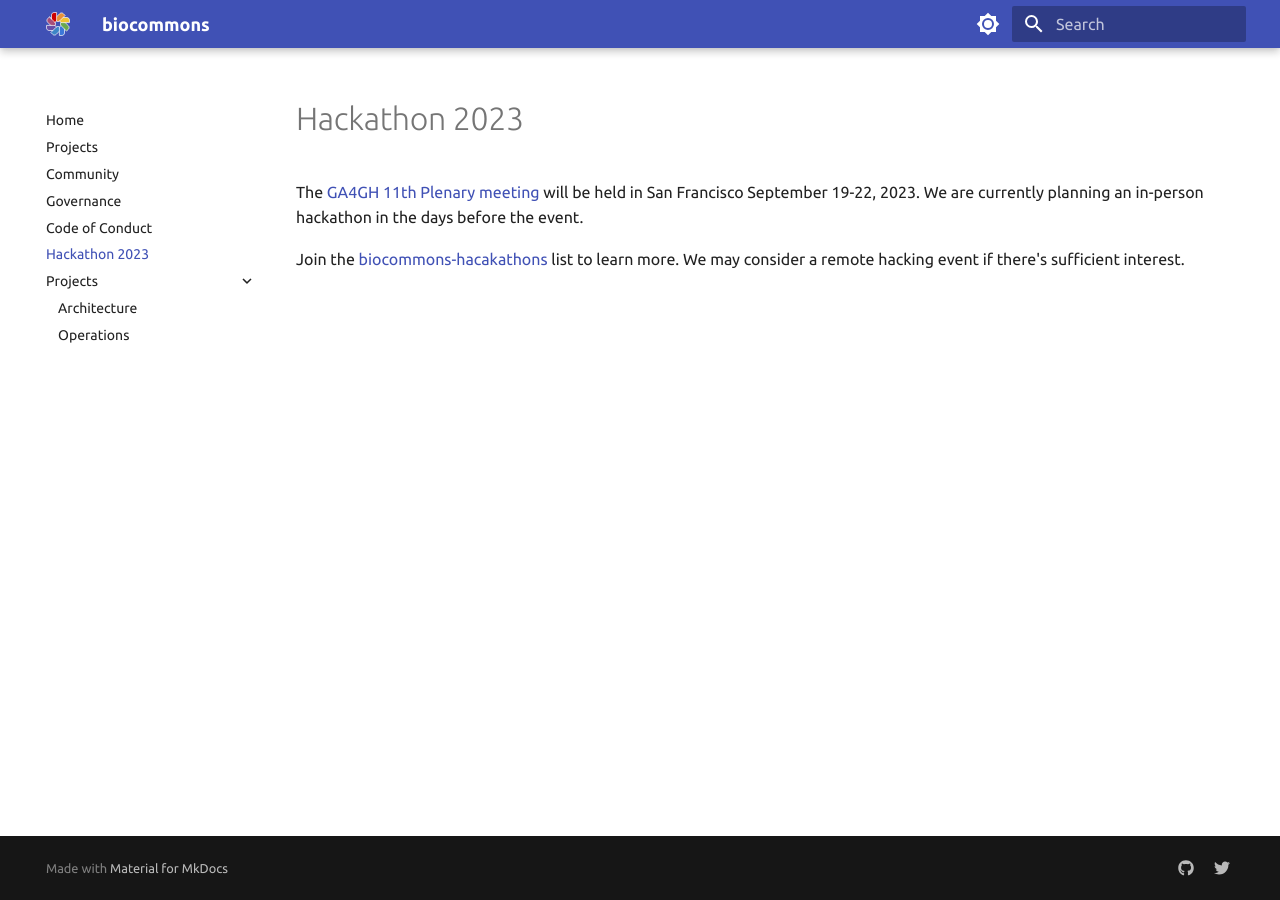
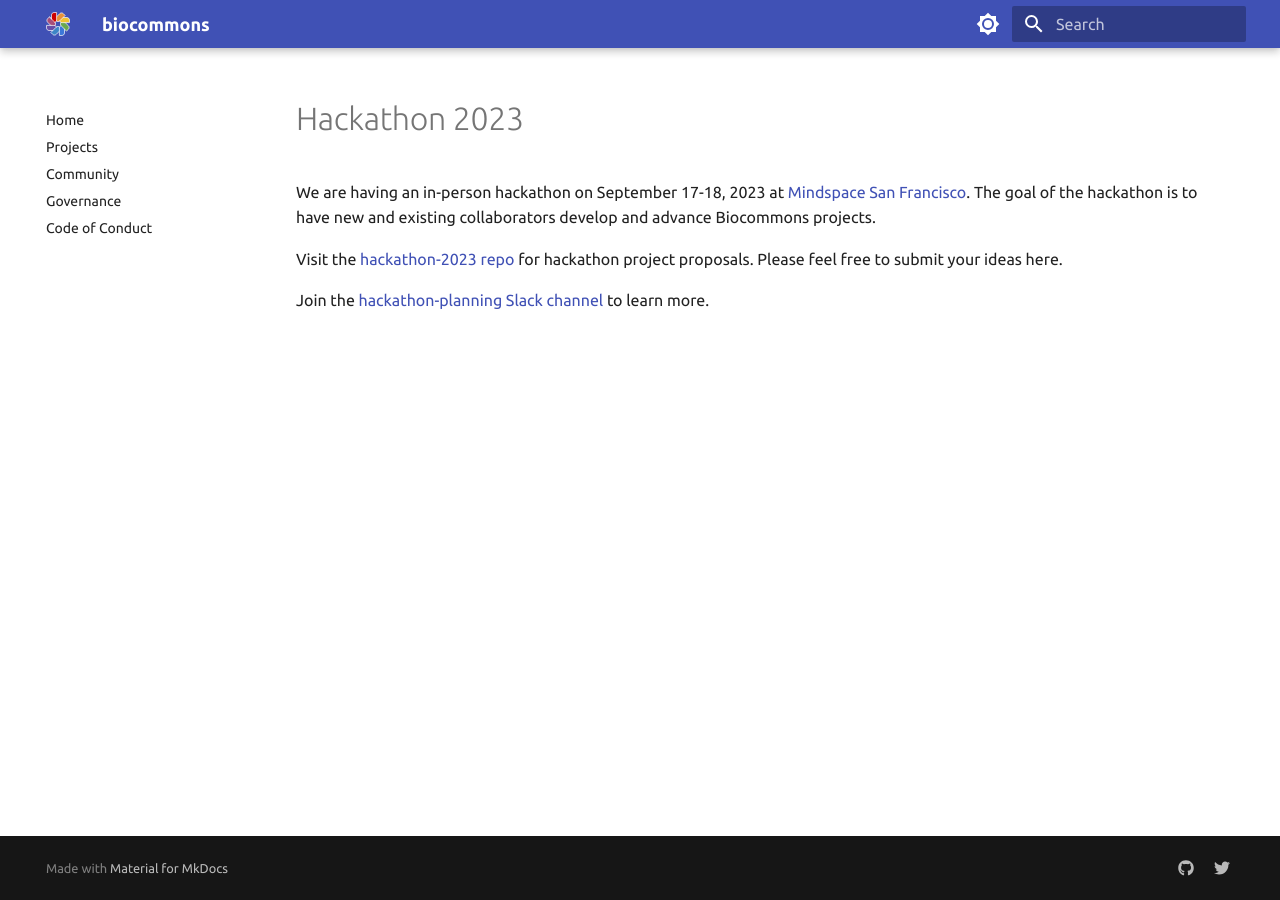
Before and after one commit to biocommons/biocommons.github.io, an MkDocs documentation site: the page built from docs/hackathon-2023.md, in a window 1280 px wide. Built offline with MkDocs 1.6.1 and Material for MkDocs 9.7.7, drawn with Linux system fonts in a browser that asks for light colours.

Commit message:
Update hackathon page + hide from navbar

```diff
--- a/docs/hackathon-2023.md
+++ b/docs/hackathon-2023.md
@@ -1,8 +1,7 @@
 # Hackathon 2023
 
-The [GA4GH 11th Plenary meeting](https://broadinstitute.swoogo.com/ga4gh11thplenary) will be held in
-San Francisco September 19-22, 2023. We are currently planning an in-person hackathon in the days
-before the event.
+We are having an in-person hackathon on September 17-18, 2023 at [Mindspace San Francisco](https://www.google.com/maps/place/Mindspace+San+Francisco/data=!4m2!3m1!19sChIJ1SY5AOOBhYARpyx2-yXz53M). The goal of the hackathon is to have new and existing collaborators develop and advance Biocommons projects.
 
-Join the [biocommons-hacakathons](https://groups.google.com/g/biocommons-hackathons) list to learn
-more.  We may consider a remote hacking event if there's sufficient interest.
+Visit the [hackathon-2023 repo](https://github.com/biocommons/hackathon-2023) for hackathon project proposals. Please feel free to submit your ideas here.
+
+Join the [hackathon-planning Slack channel](https://join.slack.com/t/biocommons/shared_invite/zt-1wknmereq-QI2WNNvFU5vMdmwNNNa02g) to learn more.
```
Also changed, not shown: docs/index.md (+0 -5 lines), docs/.pages.
